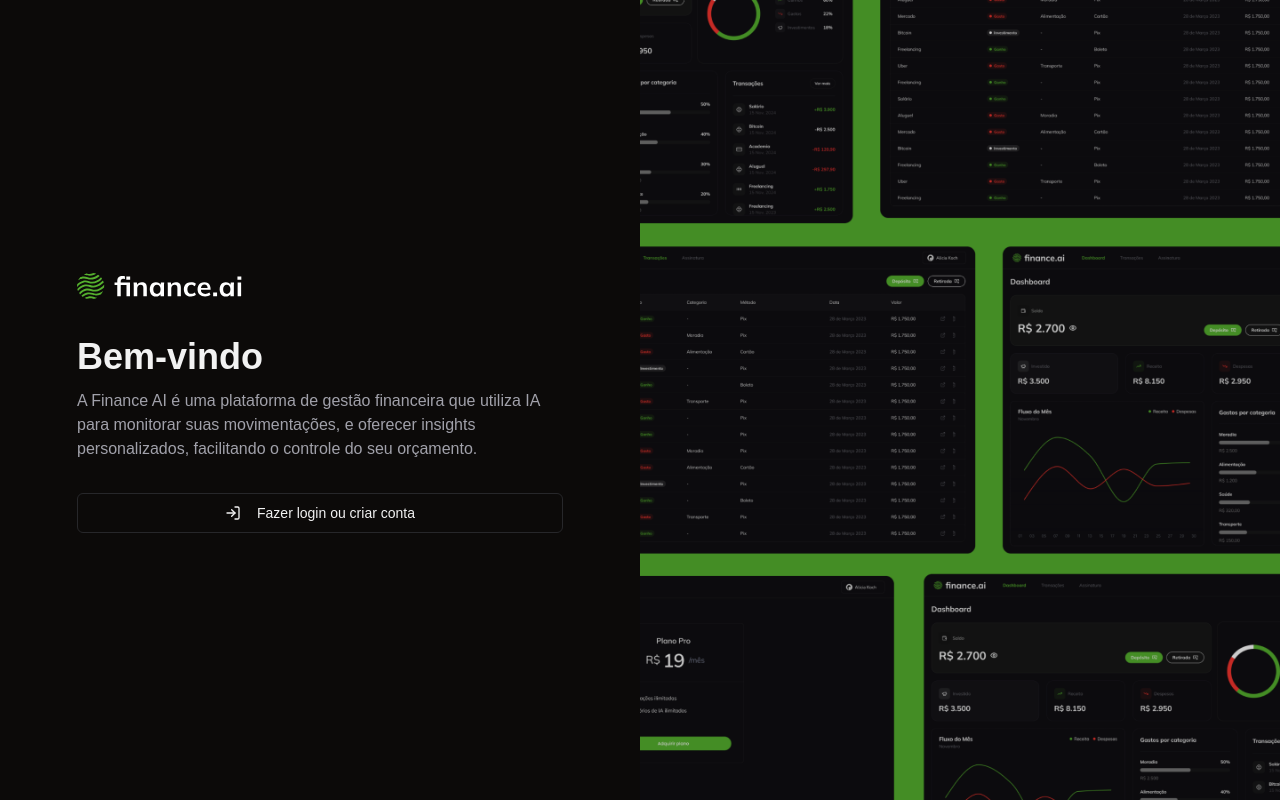
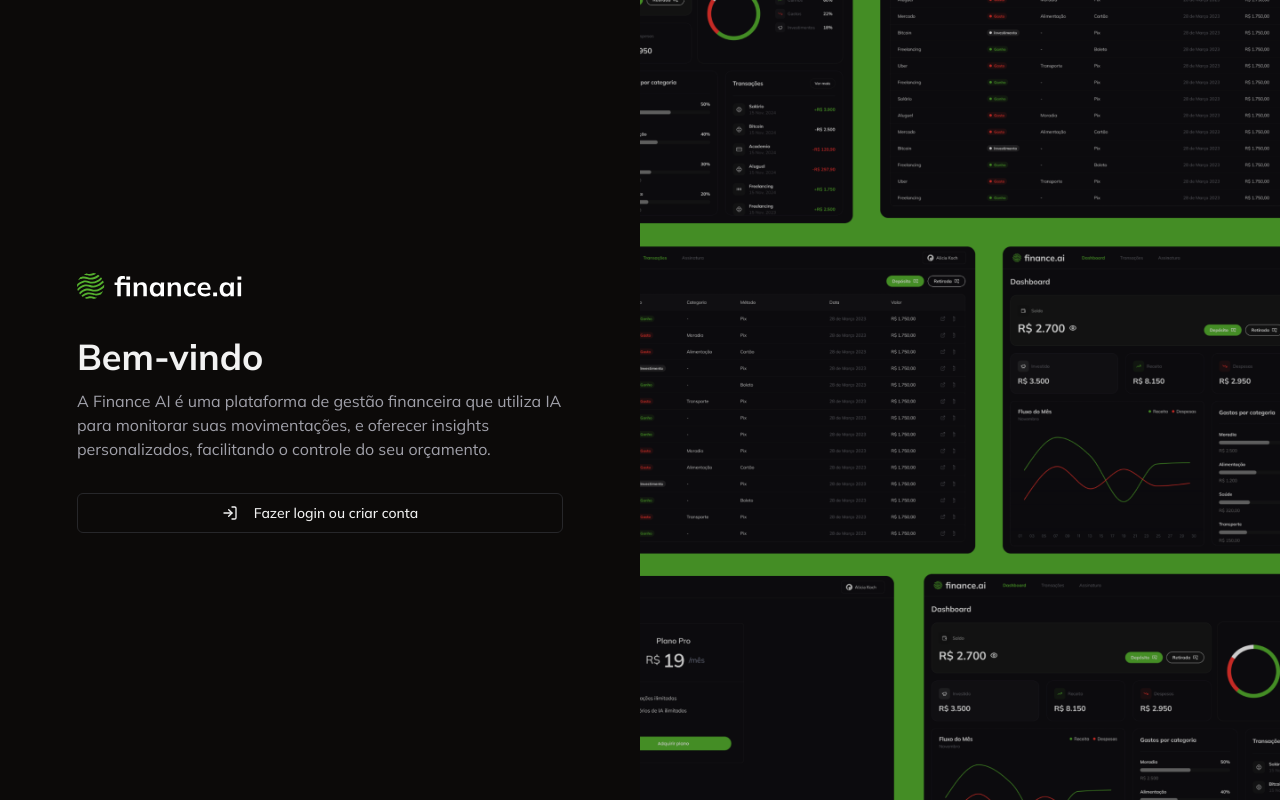
Before and after one commit to leogarcia2004/Finance-Ai, a Next.js app: page /login in a window 1280 px wide. Built offline with nearby package versions, Linux system fonts and the light colour scheme; no server answers.

Commit message:
feat: update font to mulish

```diff
--- a/app/layout.tsx
+++ b/app/layout.tsx
@@ -1,18 +1,12 @@
 import type { Metadata } from "next";
-import localFont from "next/font/local";
+import {Mulish} from "next/font/google";
 import "./globals.css";
 import { dark } from "@clerk/themes";
 import { ClerkProvider } from "@clerk/nextjs";
 
-const geistSans = localFont({
-  src: "./fonts/GeistVF.woff",
-  variable: "--font-geist-sans",
-  weight: "100 900",
-});
-const geistMono = localFont({
-  src: "./fonts/GeistMonoVF.woff",
-  variable: "--font-geist-mono",
-  weight: "100 900",
+
+const mulish = Mulish({
+  subsets: ["latin-ext"],
 });
 
 export const metadata: Metadata = {
@@ -28,7 +22,7 @@
   return (
     <html lang="en">
       <body
-        className={`${geistSans.variable} ${geistMono.variable} dark antialiased`}
+        className={`${mulish.className} dark antialiased`}
       >
         <ClerkProvider appearance={{
           baseTheme: dark,
```
Also changed, not shown: app/fonts/GeistMonoVF.woff (deleted), app/fonts/GeistVF.woff (deleted).
